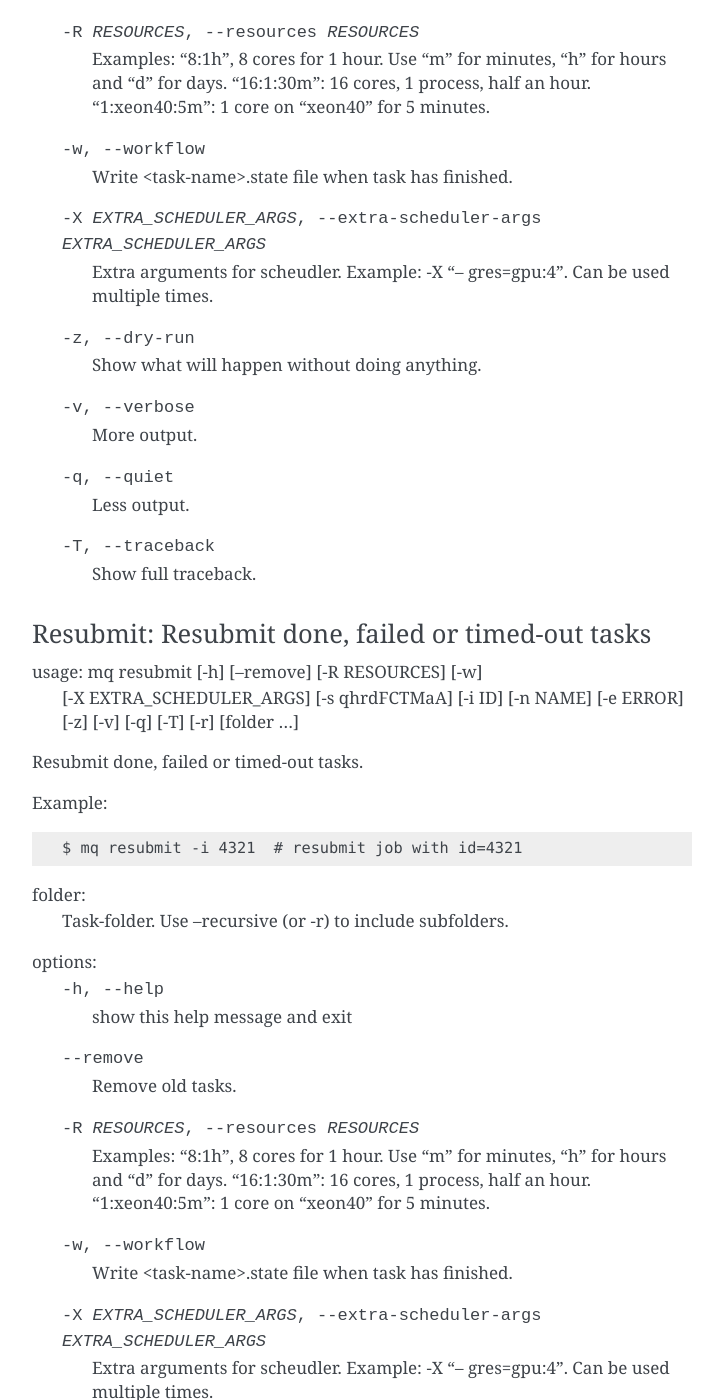
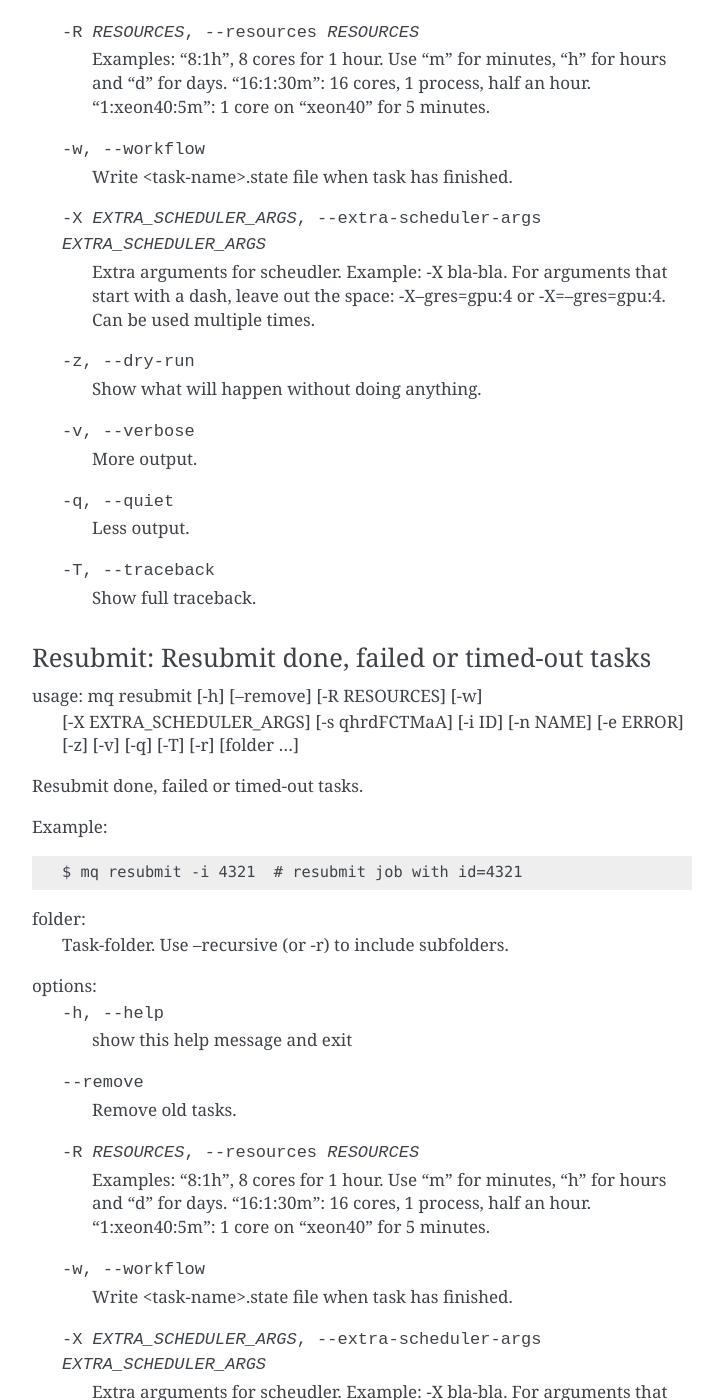
Before and after one commit to Yangxinsix/myqueue, a Sphinx documentation site: the page built from docs/cli.rst, in a window 1280 px wide and 1400 px high, scrolled down 3476 px. Shown: the whole window, without its empty margins (388-1111 px from the left). Built offline with Sphinx 7.4.7, drawn with Linux system fonts in a browser that asks for light colours; some of the changed text lies outside the part shown.

Commit message:
Update docs

```diff
--- a/docs/cli.rst
+++ b/docs/cli.rst
@@ -162,8 +162,10 @@ options:
                         core on "xeon40" for 5 minutes.
   -w, --workflow        Write <task-name>.state file when task has finished.
   -X EXTRA_SCHEDULER_ARGS, --extra-scheduler-args EXTRA_SCHEDULER_ARGS
-                        Extra arguments for scheudler. Example: -X "--
-                        gres=gpu:4". Can be used multiple times.
+                        Extra arguments for scheudler. Example: -X bla-bla.
+                        For arguments that start with a dash, leave out the
+                        space: -X--gres=gpu:4 or -X=--gres=gpu:4. Can be used
+                        multiple times.
   -z, --dry-run         Show what will happen without doing anything.
   -v, --verbose         More output.
   -q, --quiet           Less output.
@@ -199,8 +201,10 @@ options:
                         core on "xeon40" for 5 minutes.
   -w, --workflow        Write <task-name>.state file when task has finished.
   -X EXTRA_SCHEDULER_ARGS, --extra-scheduler-args EXTRA_SCHEDULER_ARGS
-                        Extra arguments for scheudler. Example: -X "--
-                        gres=gpu:4". Can be used multiple times.
+                        Extra arguments for scheudler. Example: -X bla-bla.
+                        For arguments that start with a dash, leave out the
+                        space: -X--gres=gpu:4 or -X=--gres=gpu:4. Can be used
+                        multiple times.
   -s qhrdFCTMaA, --states qhrdFCTMaA
                         Selection of states. First letters of "queued",
                         "hold", "running", "done", "FAILED", "CANCELED",
```
